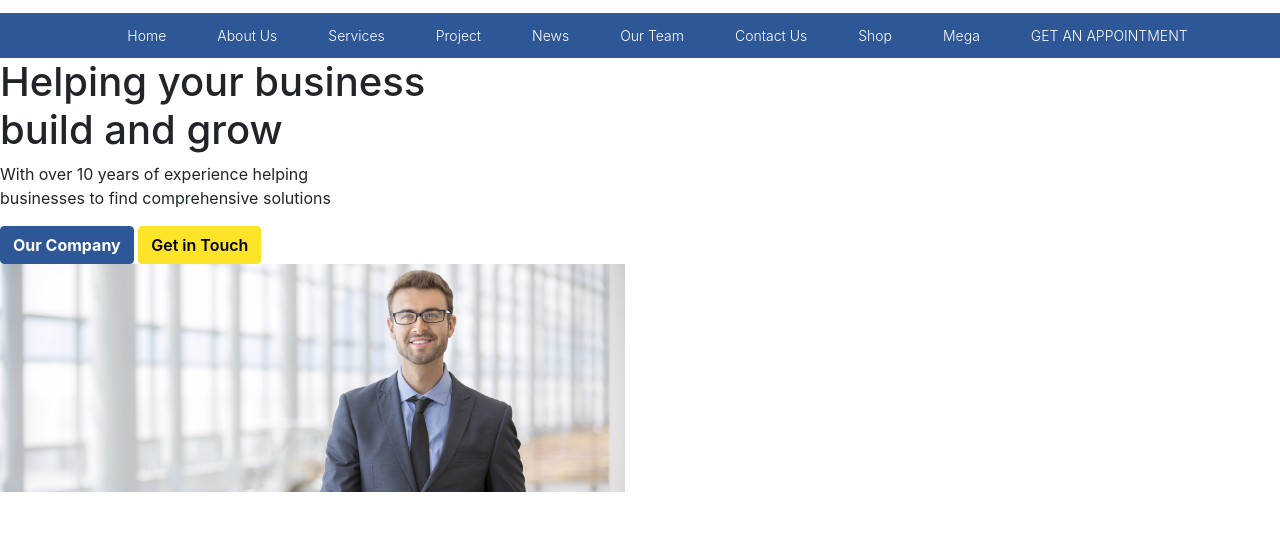
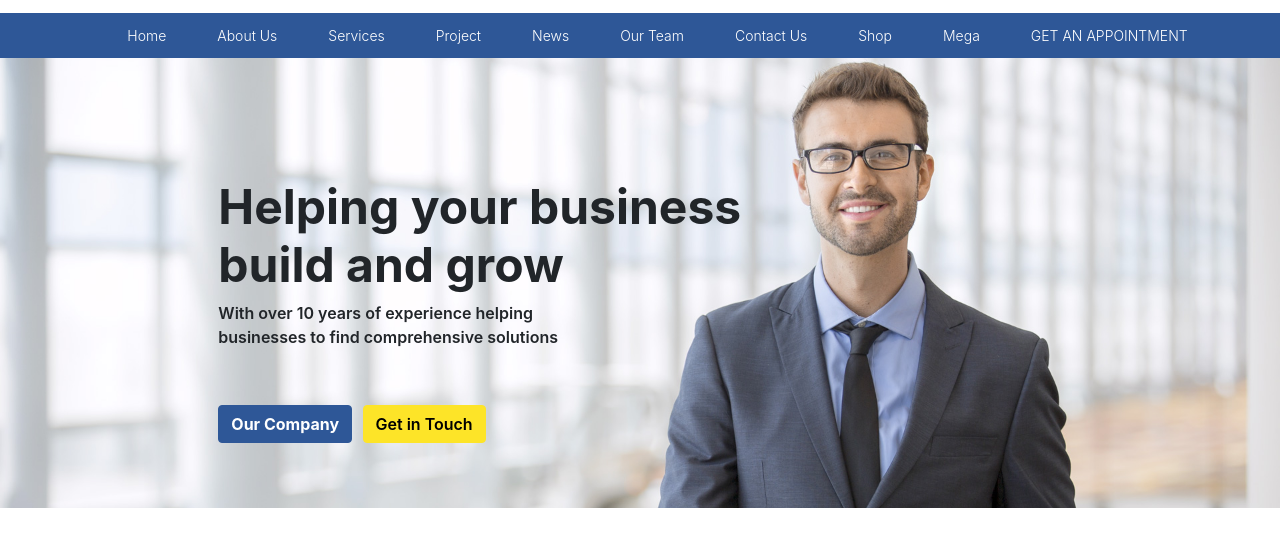
Before and after one commit to codesbyahsen/bootstrap-consultant, a plain HTML site: page index.html in a window 1280 px wide. Shown: the part 141-688 px from the top of the page. Drawn offline with Linux system fonts and the light colour scheme.

Commit message:
add bg image

```diff
--- a/css/style.css
+++ b/css/style.css
@@ -1,4 +1,8 @@
-
+html, body {
+    max-width: 100%;
+    width: 100%;
+    overflow-x: hidden;
+}
 /*--------- header ---------*/
 
 .bg-clr {
@@ -92,6 +96,12 @@ ul li {
 .container2 {
     padding-left: 0;
     padding-right: 0;
+    background-image: url('/images/bg_img.jpg');
+    background-position: center;
+    background-size: cover;
+    background-repeat: no-repeat;
+    width: 100%;
+    height: 450px;
 }
 
 #bg-img {
@@ -110,11 +120,21 @@ ul li {
     border-color: #FDE428;
     color: #000;
     font-weight: 600;
+    margin-left: 6px;
 }
 
-.image-text {
-    background-image: url('images/bg_img.jpg');
-    background-size: cover;
+.txt h1 {
+    font-size: 48px;
+    font-weight: bold;
+}
+
+.txt p {
+    font-weight: 600;
+    padding-bottom: 40px;
+}
+
+.txt {
+    padding: 120px 10px 10px 0px;
 }
 
 
--- a/index.html
+++ b/index.html
@@ -1,5 +1,6 @@
 <!DOCTYPE html>
 <html lang="en">
+
 <head>
   <meta charset="UTF-8">
   <meta http-equiv="X-UA-Compatible" content="IE=edge">
@@ -26,6 +27,7 @@
   <meta name="description" content="This is the website provide etcetera etcetera">
 
 </head>
+
 <body>
   <header>
     <!-- Socialbar -->
@@ -116,7 +118,8 @@
     <!-- Main Navbar -->
     <nav class="navbar navbar-expand-lg navbar-light bg-light">
 
-            <button class="navbar-toggler" type="button" data-toggle="collapse" data-target="#navbarSupportedContent" aria-controls="navbarSupportedContent" aria-expanded="false" aria-label="Toggle navigation">
+      <button class="navbar-toggler" type="button" data-toggle="collapse" data-target="#navbarSupportedContent"
+        aria-controls="navbarSupportedContent" aria-expanded="false" aria-label="Toggle navigation">
         <span class="navbar-toggler-icon"></span>
       </button>
 
@@ -161,23 +164,21 @@
   <div class="container-fluid container2">
     <!--  -->
     <div class="row">
-        <!-- <div class="col-md-2 col-sm-3 col-xs-4"></div> -->
+      <div class="col-md-2 col-sm-3 col-xs-4"></div>
       <div class="col-md-6 col-sm-8 col-xs-8">
-            <div class="position-relative">
+        <div class="txt">
           <h1>
             Helping your business <br> build and grow
           </h1>
           <p>
             With over 10 years of experience helping <br> businesses to find comprehensive solutions
           </p>
-
           <button type="button" class="btn btn-primary btn1">
             Our Company
           </button>
           <button type="button" class="btn btn-warning btn2">
             Get in Touch
           </button>
-                <img src="images/bg_img.jpg" alt="bg-image" class="image-fluid" id="bg-img">
         </div>
       </div>
     </div>
@@ -187,11 +188,13 @@
 
 
 
+
   <script src="js/bootstrap.bundle.min.js"></script>
   <script src="js/jquery-3.6.0.min.js"></script>
   <script src="js/all.js"></script>
-    <script src="js/fontawesome.min.js" ></script>
+  <script src="js/fontawesome.min.js"></script>
   <script src="js/fontawesome.js"></script>
   <script src="js/index.js"></script>
 </body>
+
 </html>
```
Lines whose indentation alone changed are shown as unchanged.
